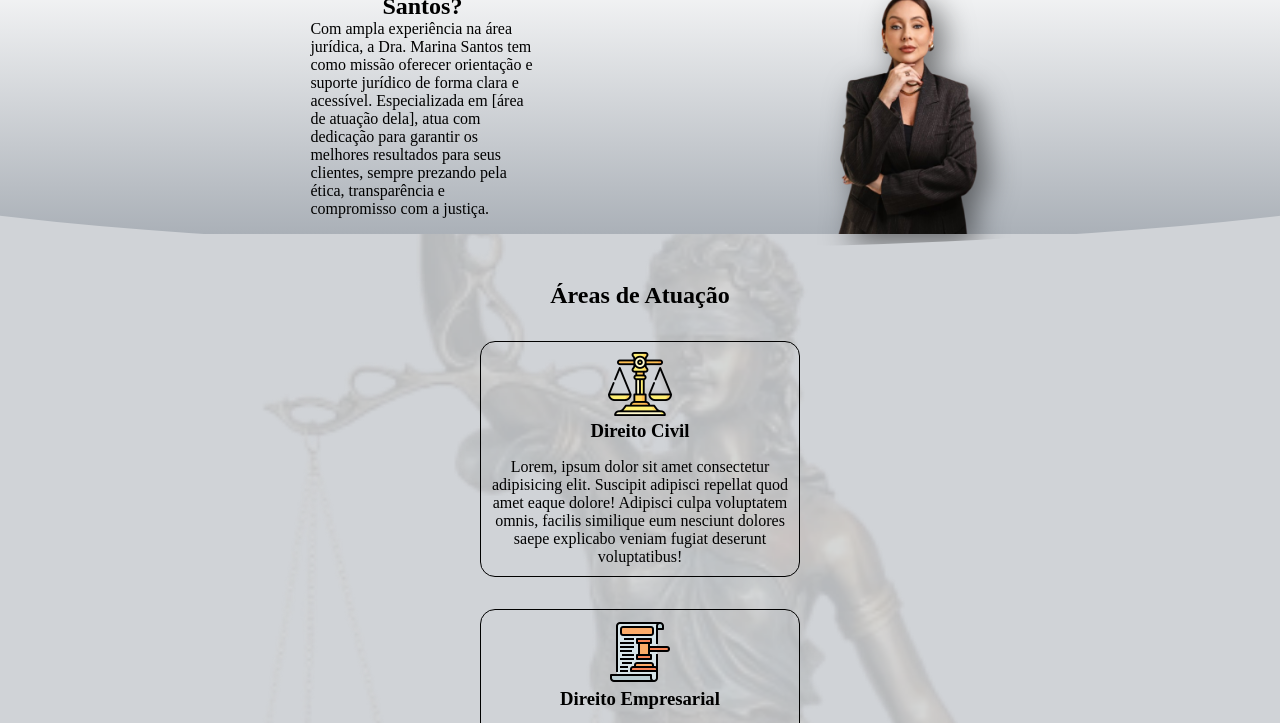
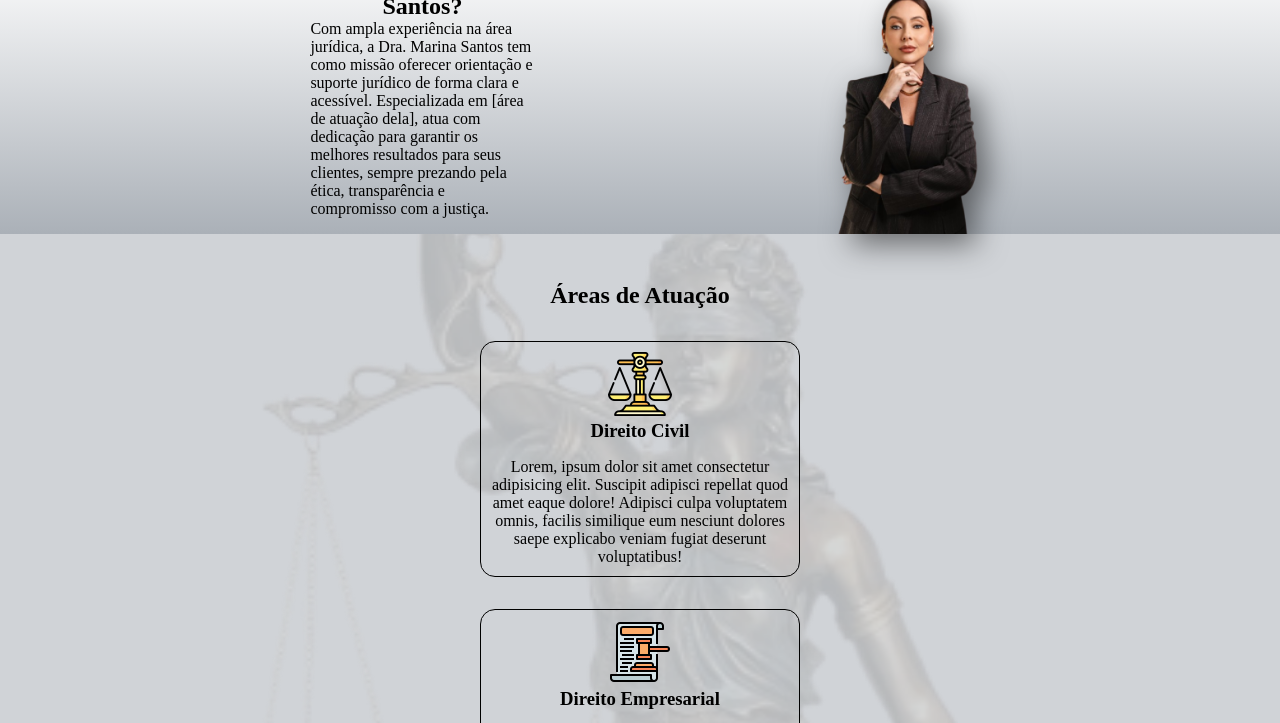
Before and after one commit to Chrystian-Oliveira/Site-Advogada, a plain HTML site: page index.html in a window 1280 px wide. Shown: the part 178-901 px from the top of the page. Drawn offline with Linux system fonts and the light colour scheme.

Commit message:
Update estilo-geral.css

```diff
--- a/Estilos/estilo-geral.css
+++ b/Estilos/estilo-geral.css
@@ -37,7 +37,7 @@ main {
     justify-content: space-evenly;
     padding-left: 0.6rem;
     background: linear-gradient(to bottom, #fff, #14263a33);
-    clip-path: ellipse(82% 55% at center);
+
     align-items: flex-end;
 }
 
```
